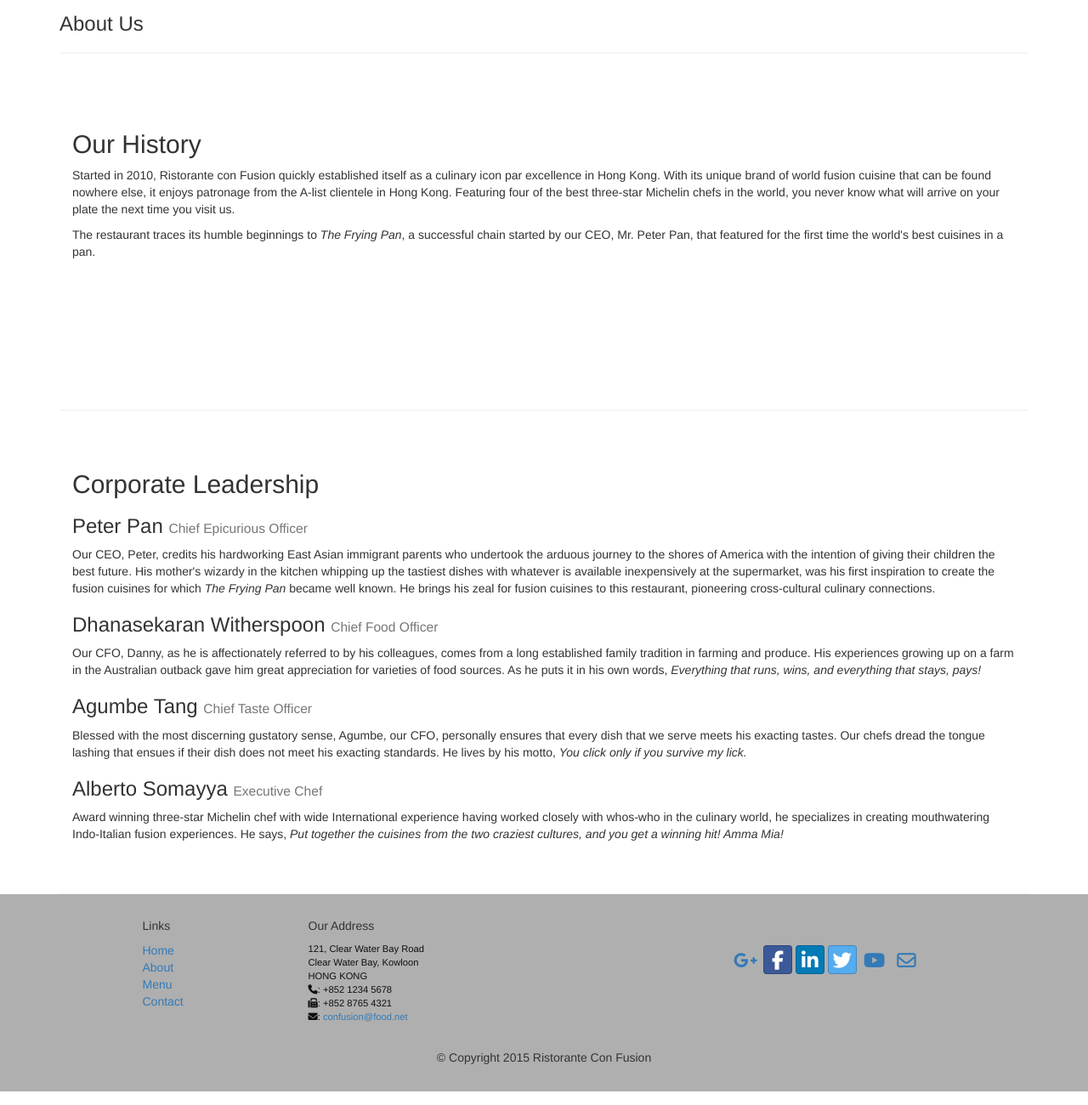
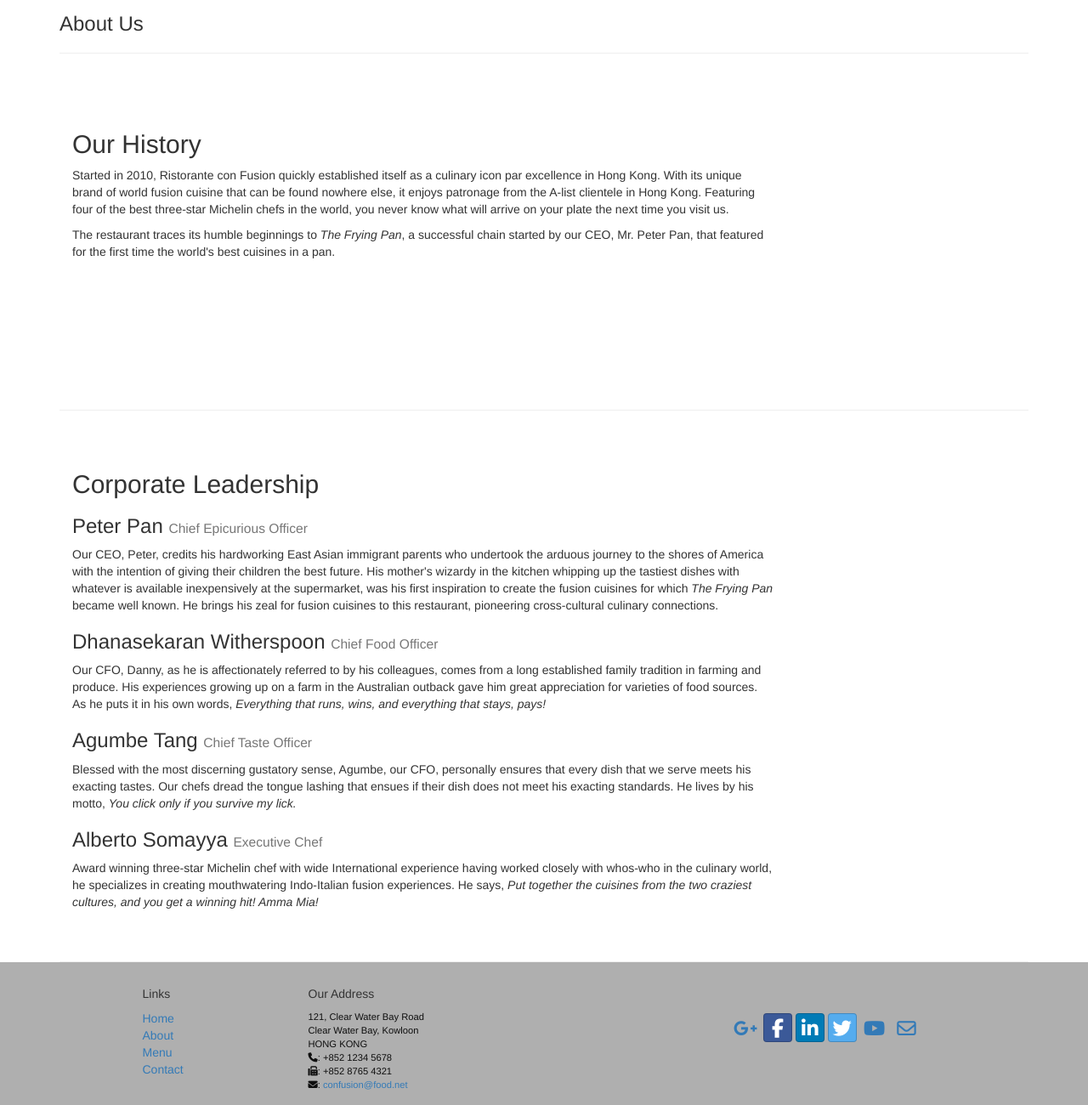
Before and after one commit to sarwar55/ConFusion, a plain HTML site: page aboutus.html in a window 1280 px wide. Shown: the part 500-1800 px from the top of the page at 85% size. Drawn offline with nearby package versions, Linux system fonts and the light colour scheme.

Commit message:
Finalize the aboutus.html

```diff
--- a/aboutus.html
+++ b/aboutus.html
@@ -93,19 +93,19 @@
         </div>
 
         <div class = "row row-content">
-            <div class="col-xs-12">
+            <div class="col-xs-12 col-sm-9">
                 <h2>Our History</h2>
                 <p>Started in 2010, Ristorante con Fusion quickly established itself as a culinary icon par excellence in Hong Kong. With its unique brand of world fusion cuisine that can be found nowhere else, it enjoys patronage from the A-list clientele in Hong Kong.  Featuring four of the best three-star Michelin chefs in the world, you never know what will arrive on your plate the next time you visit us.</p>
                 <p>The restaurant traces its humble beginnings to <em>The Frying Pan</em>, a successful chain started by our CEO, Mr. Peter Pan, that featured for the first time the world's best cuisines in a pan.</p>
             </div>
-            <div>
+            <div class="col-xs-12 col-sm-3">
                 <p style="padding:20px;"></p>
             </div>
         </div>
 
 
         <div class = "row row-content">
-            <div class="col-xs-12">
+            <div class="col-xs-12 col-sm-9">
                 <h2>Corporate Leadership</h2>
                 <h3>Peter Pan <small>Chief Epicurious Officer</small></h3>
                 <p>Our CEO, Peter, credits his hardworking East Asian immigrant parents who undertook the arduous journey to the shores of America with the intention of giving their children the best future. His mother's wizardy in the kitchen whipping up the tastiest dishes with whatever is available inexpensively at the supermarket, was his first inspiration to create the fusion cuisines for which <em>The Frying Pan</em> became well known. He brings his zeal for fusion cuisines to this restaurant, pioneering cross-cultural culinary connections.</p>
@@ -116,7 +116,7 @@
                 <h3>Alberto Somayya <small>Executive Chef</small></h3>
                 <p>Award winning three-star Michelin chef with wide International experience having worked closely with whos-who in the culinary world, he specializes in creating mouthwatering Indo-Italian fusion experiences. He says, <em>Put together the cuisines from the two craziest cultures, and you get a winning hit! Amma Mia!</em></p>
             </div>
-             <div>
+             <div class="col-xs-12 col-sm-3">
                 <p style="padding:20px;"></p>
             </div>
        </div>
```
